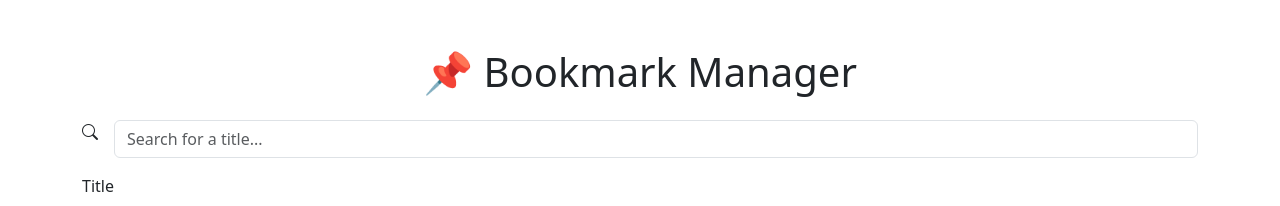
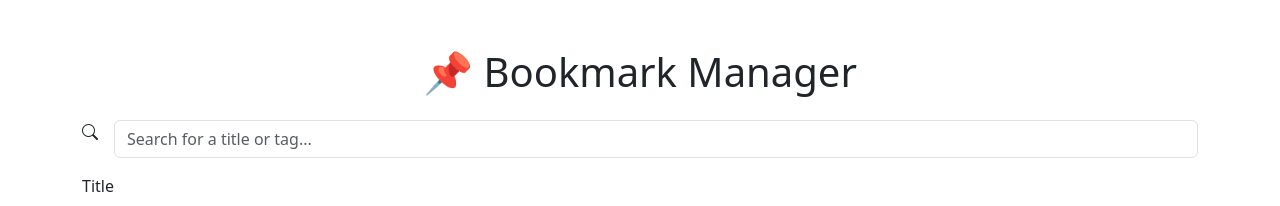
Before and after one commit to giselaimera/bookmark-manager, a React (Vite) app: page / in a window 1280 px wide. Shown: the top 206 px of the page. Built offline with nearby package versions, Linux system fonts and the light colour scheme.

Commit message:
Search by tag

```diff
--- a/src/App.jsx
+++ b/src/App.jsx
@@ -79,14 +79,16 @@ const App = () => {
 
   const getFilteredBookmarks = () => {
     if (!searchTerm.trim()) return bookmark;
-    return bookmark.filter((item) =>
-      item.title.toLowerCase().includes(searchTerm.toLowerCase())
+    return bookmark.filter(
+      (item) =>
+        item.title.toLowerCase().includes(searchTerm.toLowerCase()) ||
+        item.tag.toLowerCase().includes(searchTerm.toLowerCase())
     );
   };
 
-  const searchTitle = (formData) => {
-    const searchTitle = formData.get("search");
-    setSearchTerm(searchTitle);
+  const searchText = (formData) => {
+    const searchText = formData.get("search");
+    setSearchTerm(searchText);
   };
 
   const filteredBookmarks = getFilteredBookmarks();
@@ -94,7 +96,7 @@ const App = () => {
   return (
     <div className="container mt-5">
       <h1 className="text-center mb-4">📌 Bookmark Manager</h1>
-      <Search searchTitle={searchTitle} searchTerm={searchTerm} />
+      <Search searchTitle={searchText} searchTerm={searchTerm} />
       <BookmarkForm
         addBookmark={addBookmark}
         showModal={showModal}
@@ -305,7 +307,7 @@ const Search = ({ searchTitle, searchTerm }) => {
           type="text"
           className="form-control"
           name="search"
-          placeholder="Search for a title..."
+          placeholder="Search for a title or tag..."
           defaultValue={searchTerm}
         />
       </div>
```
